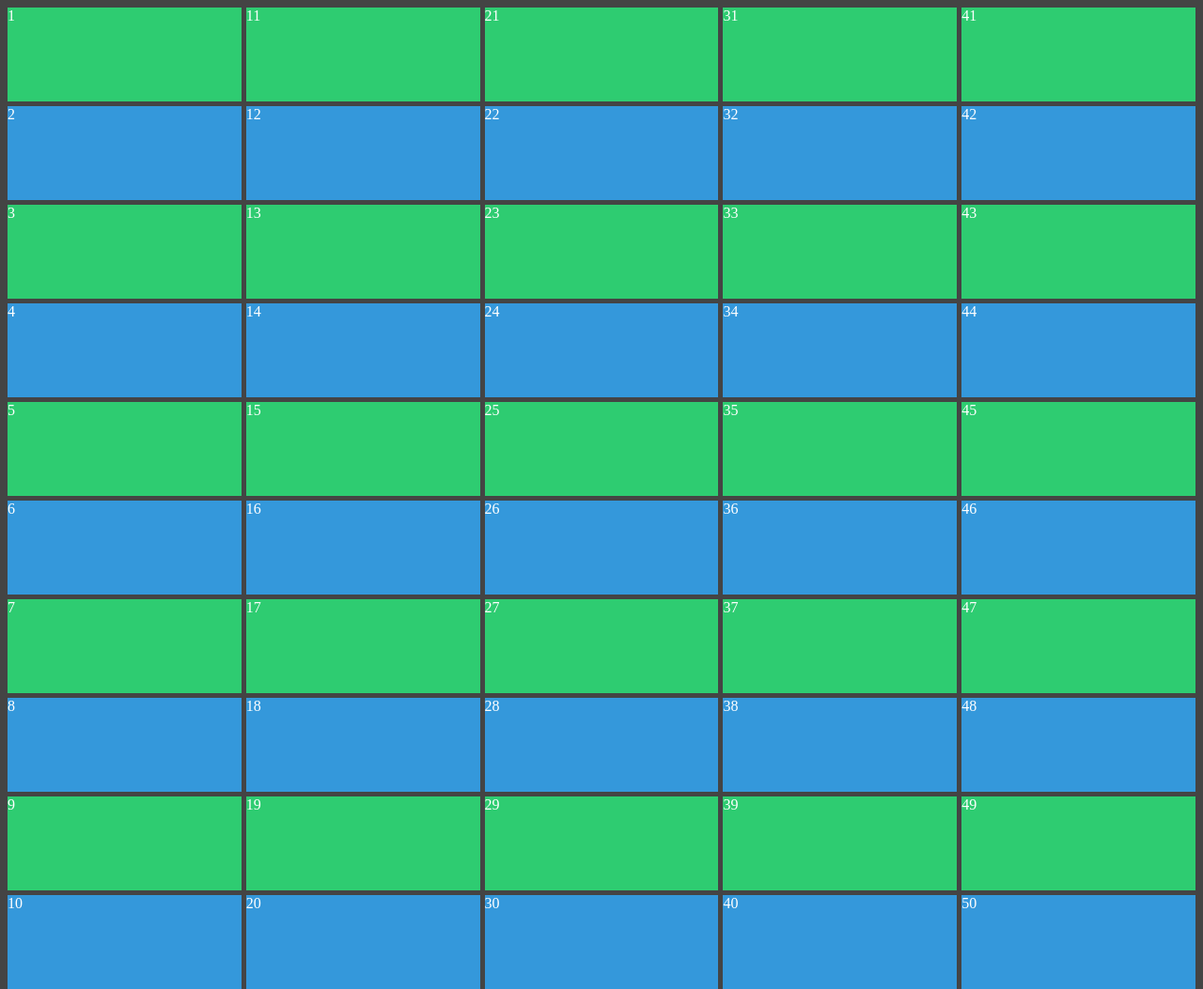
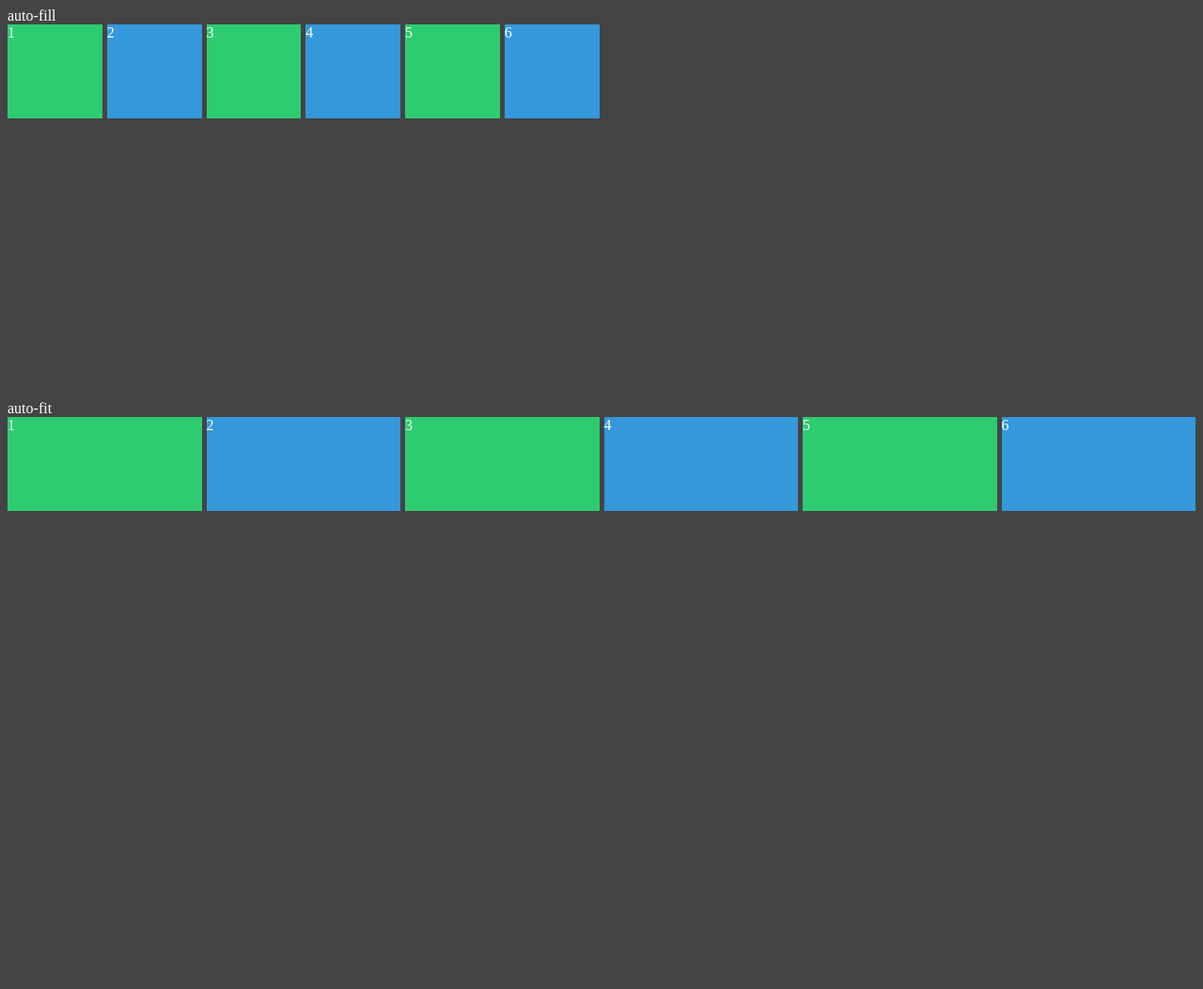
Before and after one commit to TaehwanGo/cssmaster, a plain HTML site: page index.html in a window 1280 px wide. Shown: the whole page at 94% size. After the commit the page ends 852 px from the top, so only its background shows below. Drawn offline with Linux system fonts and the light colour scheme.

Commit message:
2.12 auto-fill in repead()

```diff
--- a/index.html
+++ b/index.html
@@ -8,6 +8,7 @@
 
 </head>
 <body>
+    auto-fill
     <div class="grid">
         <div class="item">1</div>
         <div class="item">2</div>
@@ -15,50 +16,15 @@
         <div class="item">4</div>
         <div class="item">5</div>
         <div class="item">6</div>
-        <div class="item">7</div>
-        <div class="item">8</div>
-        <div class="item">9</div>
-        <div class="item">10</div>
-        <div class="item">11</div>
-        <div class="item">12</div>
-        <div class="item">13</div>
-        <div class="item">14</div>
-        <div class="item">15</div>
-        <div class="item">16</div>
-        <div class="item">17</div>
-        <div class="item">18</div>
-        <div class="item">19</div>
-        <div class="item">20</div>
-        <div class="item">21</div>
-        <div class="item">22</div>
-        <div class="item">23</div>
-        <div class="item">24</div>
-        <div class="item">25</div>
-        <div class="item">26</div>
-        <div class="item">27</div>
-        <div class="item">28</div>
-        <div class="item">29</div>
-        <div class="item">30</div>
-        <div class="item">31</div>
-        <div class="item">32</div>
-        <div class="item">33</div>
-        <div class="item">34</div>
-        <div class="item">35</div>
-        <div class="item">36</div>
-        <div class="item">37</div>
-        <div class="item">38</div>
-        <div class="item">39</div>
-        <div class="item">40</div>
-        <div class="item">41</div>
-        <div class="item">42</div>
-        <div class="item">43</div>
-        <div class="item">44</div>
-        <div class="item">45</div>
-        <div class="item">46</div>
-        <div class="item">47</div>
-        <div class="item">48</div>
-        <div class="item">49</div>
-        <div class="item">50</div>
+    </div>
+    auto-fit
+    <div class="grid">
+        <div class="item">1</div>
+        <div class="item">2</div>
+        <div class="item">3</div>
+        <div class="item">4</div>
+        <div class="item">5</div>
+        <div class="item">6</div>
     </div>
 </body>
 </html>
--- a/styles.css
+++ b/styles.css
@@ -7,11 +7,17 @@ body {
     display: grid;
     gap: 5px;
     height: 50vh;
-    /* grid-template-columns: 1fr; */
-    grid-template-rows: repeat(10, 100px);
     justify-content: start;
-    grid-auto-flow: column;
-    grid-auto-columns: minmax(100px, 1fr);
+    /* grid-template-columns: repeat(5, 100px); */
+    grid-template-rows: 100px;
+}
+
+.grid:nth-child(1) {
+    grid-template-columns: repeat(auto-fill, minmax(100px, 1fr));
+}
+
+.grid:nth-child(2) {
+    grid-template-columns: repeat(auto-fit, minmax(100px, 1fr));
 }
 
 .item:nth-child(odd) {
```
